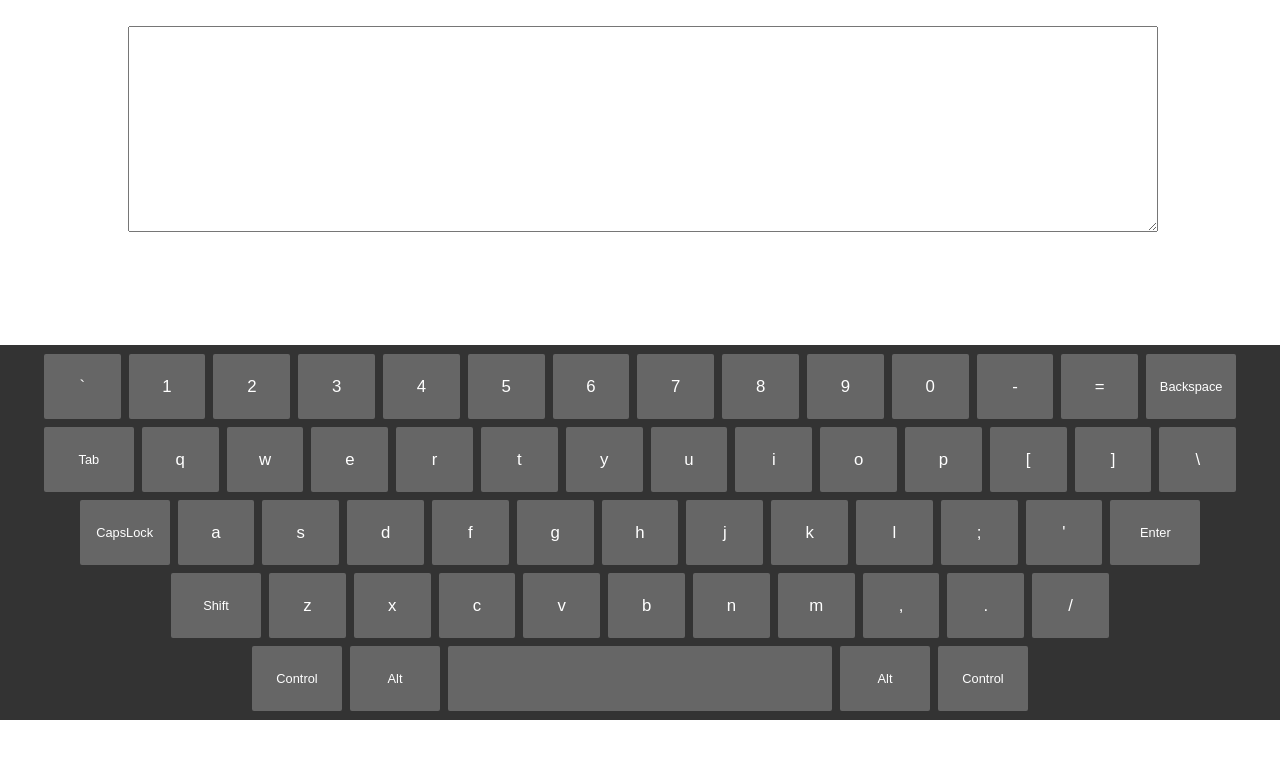
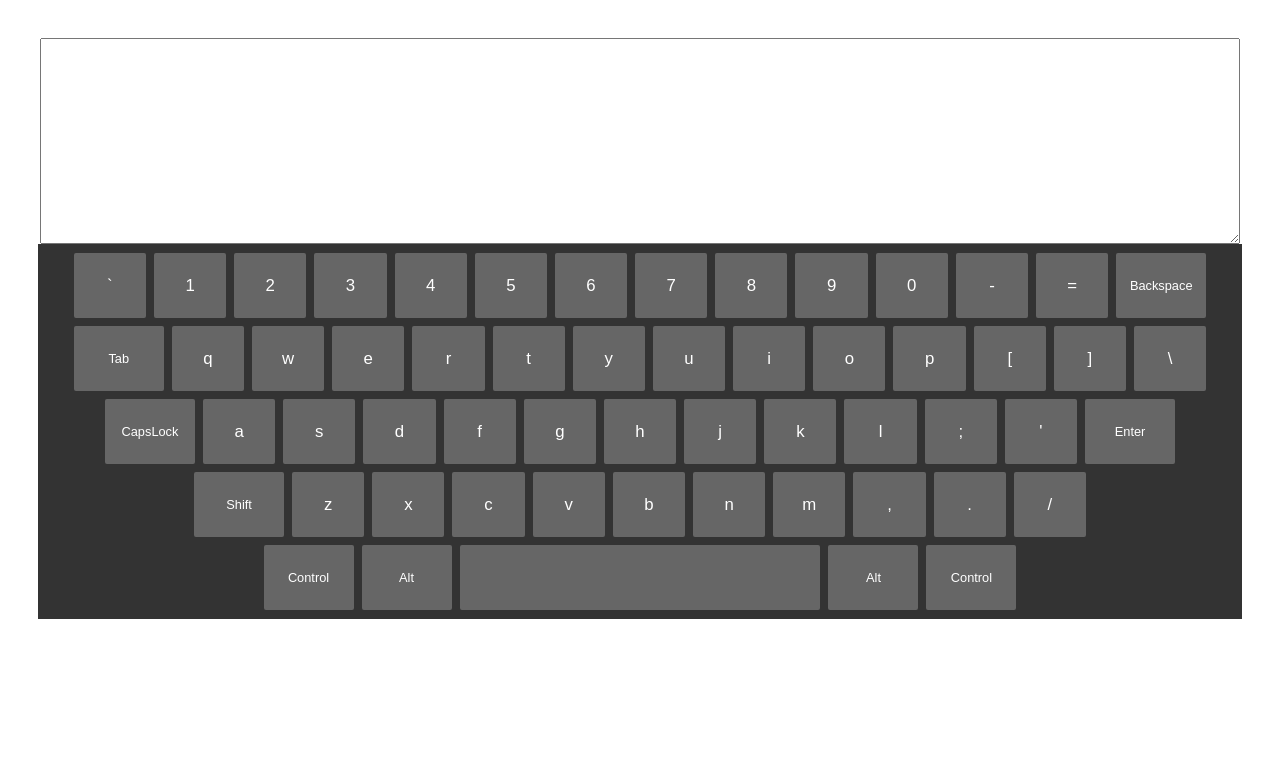
Before and after one commit to Aliaksandrsen/codejam-virtual-keyboard, a website: page index.html in a window 1280 px wide. Drawn offline with Linux system fonts and the light colour scheme.

Commit message:
refactor: page layout

```diff
--- a/index.html
+++ b/index.html
@@ -3,10 +3,10 @@
 
 <head>
     <meta charset="UTF-8" />
-    <meta name="viewport" content="width=device-width, initial-scale=1.0">
+    <meta name="viewport" content="width=970, initial-scale=1.0">
     <meta http-equiv="X-UA-Compatible" content="ie=edge">
-    <title>codejam-virtual-keyboard</title>
-    <link href="./style.css" rel="stylesheet">
+    <title>Virtual keyboard</title>
+    <link href="style.css" rel="stylesheet">
 </head>
 
 <body>
--- a/style.scss
+++ b/style.scss
@@ -1,16 +1,20 @@
 body {
+  display: flex;
+  flex-direction: column;
+  align-items: center;
   margin: 0;
-  padding: 2% 10%;
+  padding: 3% 3%;
+  min-width: 970px;
 }
+
 .use-keyboard-input {
-  width: 100%;
+  width: 99.3%;
   margin: 0;
   height: 200px;
   outline: none;
 }
 
 .keyboard {
-  position: fixed;
   left: 0;
   bottom: 10%;
   width: 100%;
```
Also changed, not shown: style.css, 1 other file.
